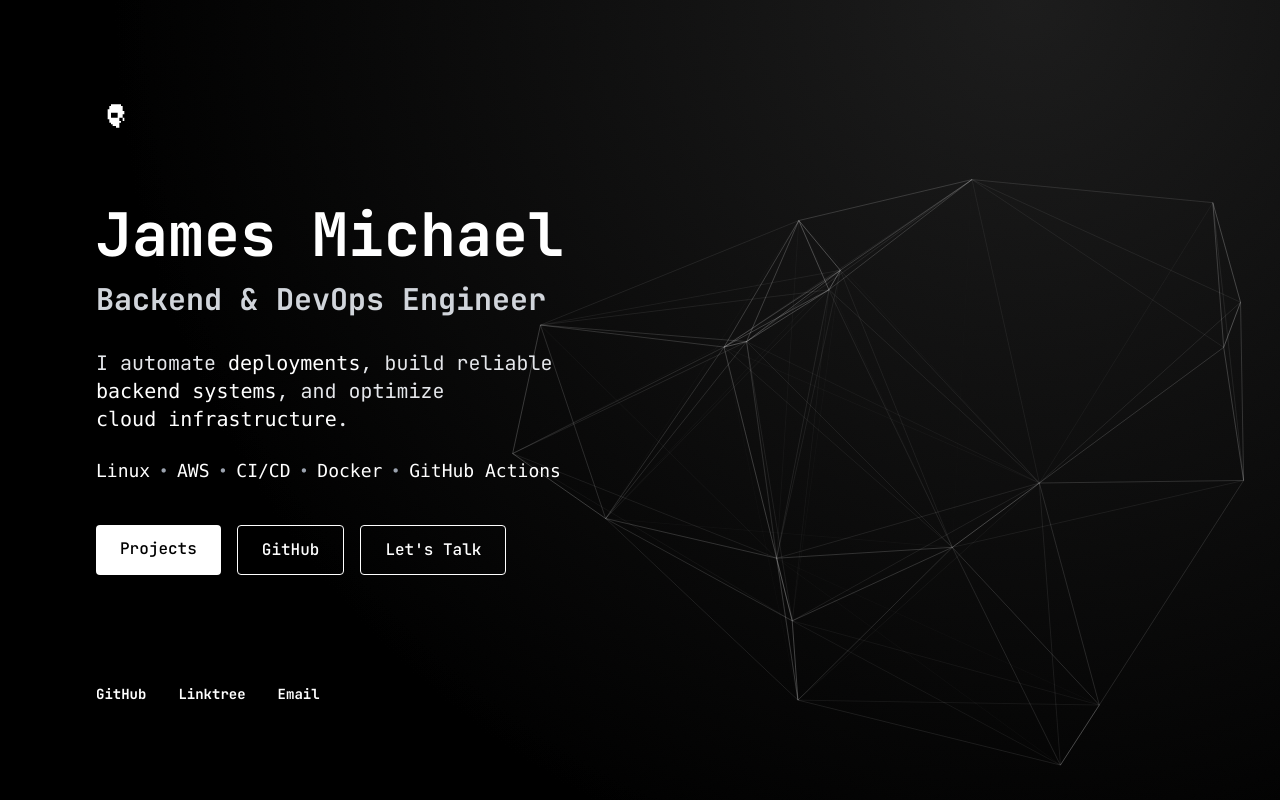
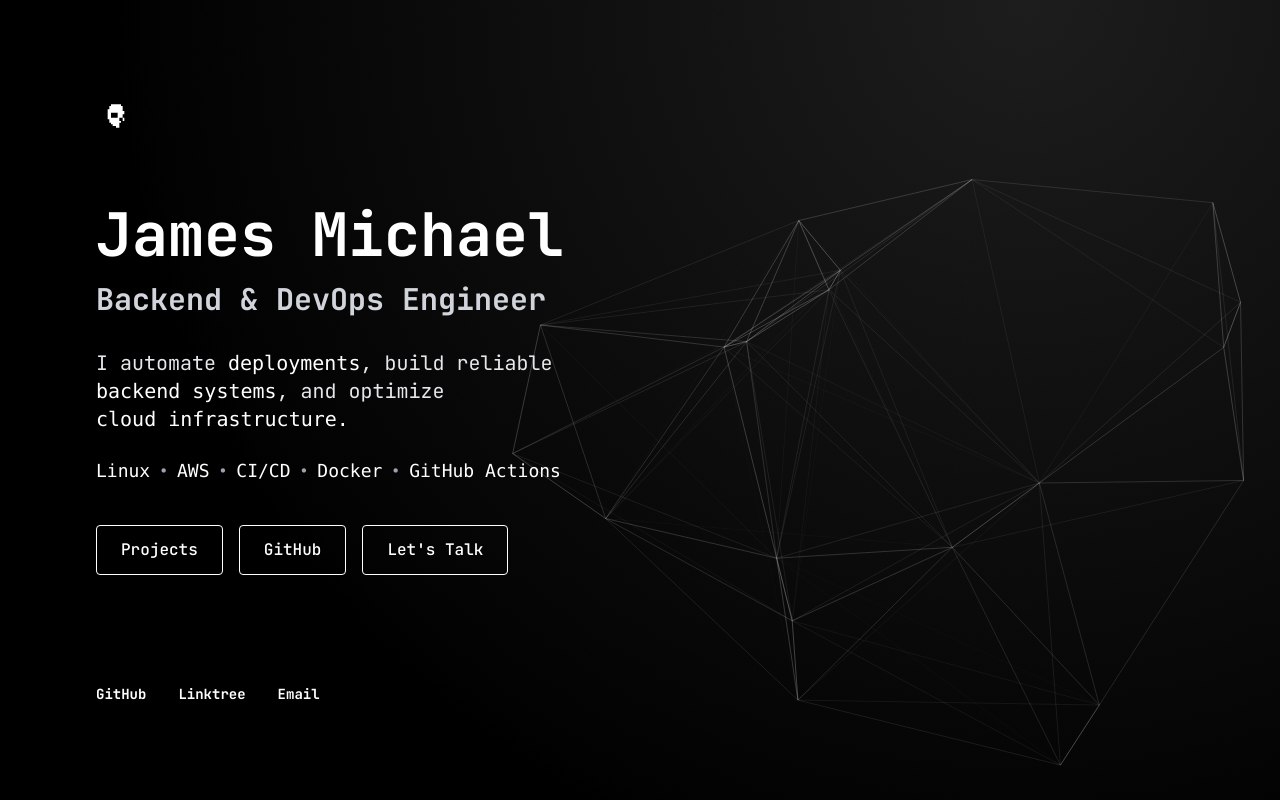
Before and after one commit to mejares-jamesmichael/kaelvxdev-web-space, a SvelteKit app: page / in a window 1280 px wide. Built offline with nearby package versions, Linux system fonts and the light colour scheme.

Commit message:
fix button asymetric color

```diff
--- a/src/routes/+page.svelte
+++ b/src/routes/+page.svelte
@@ -33,7 +33,7 @@
     <div class="space-y-6 text-lg md:text-xl font-normal leading-relaxed text-gray-200">
       <p>
         I automate <span class="text-white"><ScrambleText text="deployments" /></span>, build reliable <span class="text-white"><ScrambleText text="backend systems" /></span>,
-        and optimize <span class="text-white"><ScrambleText text="cloud infrastructure" /></span>.
+        and optimize <span class="text-white"><ScrambleText text="cloud infrastructure." /></span>
       </p>
 
       <p class="text-base md:text-lg text-gray-400 flex flex-wrap gap-2 items-center">
@@ -47,7 +47,7 @@
 
     <!-- LINKS ROW -->
     <div class="mt-10 flex flex-wrap gap-4 text-base font-medium">
-      <a href="#projects" class="px-6 py-3 bg-white text-black rounded hover:bg-gray-200 transition-colors">
+      <a href="#projects" class="px-6 py-3 border border-white text-white rounded hover:bg-white hover:text-black transition-colors">
         Projects
       </a>
       <a href="https://github.com/mejares-jamesmichael" target="_blank" class="px-6 py-3 border border-white text-white rounded hover:bg-white hover:text-black transition-colors">
```
